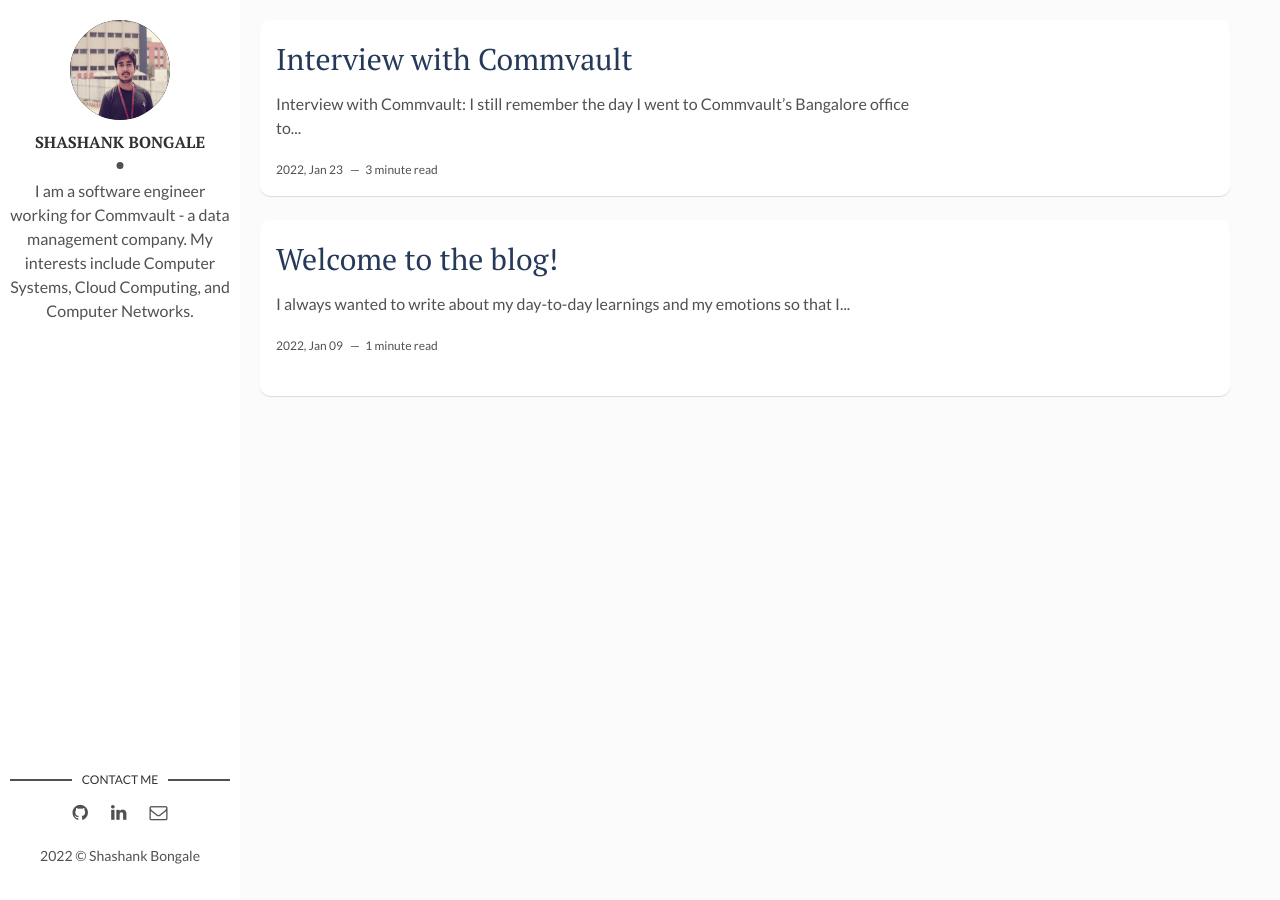
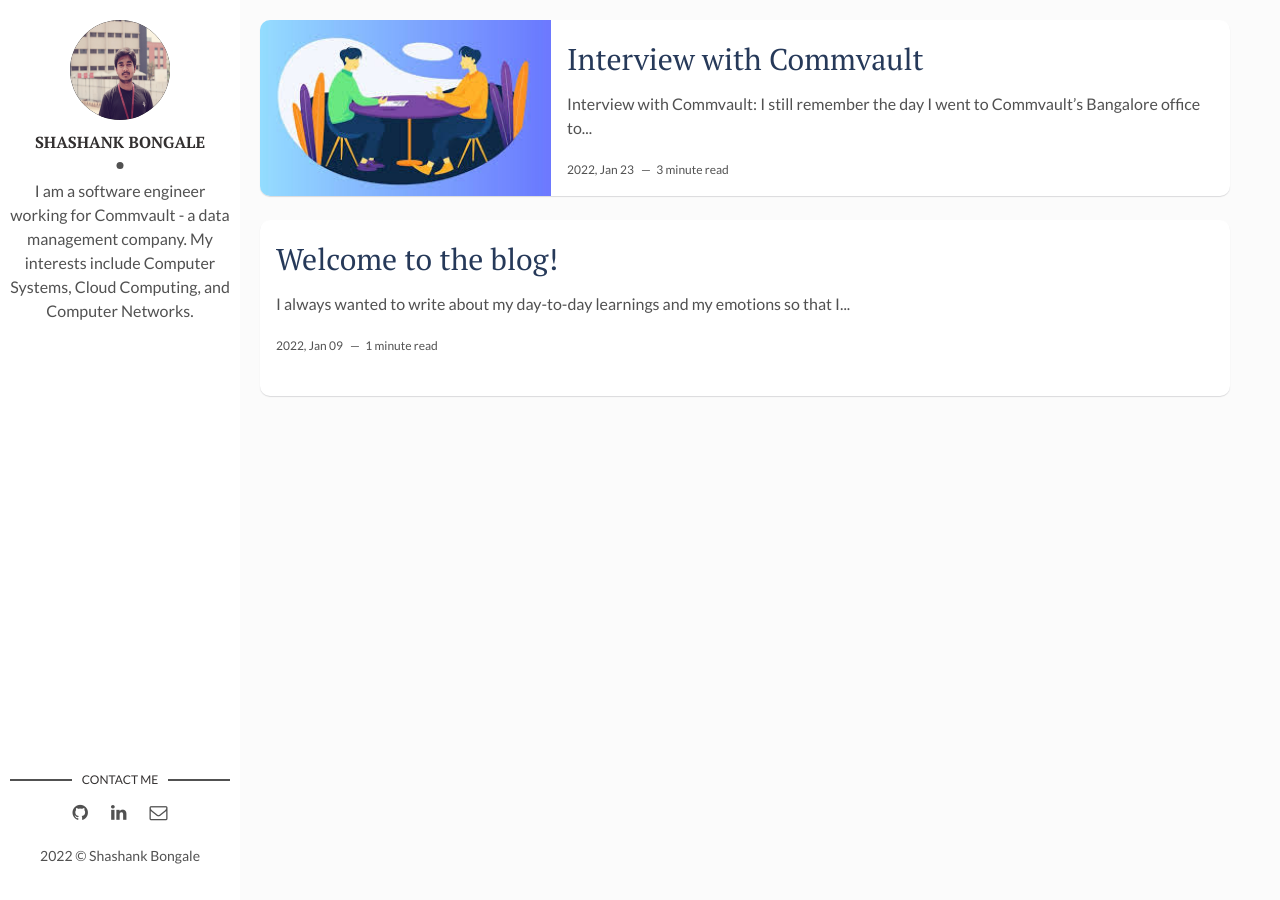
Before and after one commit to ShashankBongale/ShashankBongale.github.io, a Jekyll site: the page built from index.html, in a window 1280 px wide. Built offline with Jekyll 4.4.1, drawn with Linux system fonts in a browser that asks for light colours; the list of posts is cut into pages by our own code.

Commit message:
added image

```diff
--- a/_posts/2022-01-23-Interview-with-Commvault.markdown
+++ b/_posts/2022-01-23-Interview-with-Commvault.markdown
@@ -3,7 +3,7 @@ layout: post
 title: "Interview with Commvault"
 date: 2022-01-23 16:05:00 +0530
 description: My interview experience with Commvault. # Add post description (optional)
-img:  # Add image post (optional)
+img:  interview.jpeg # Add image post (optional)
 ---
 
 Interview with Commvault:
```
Also changed, not shown: assets/img/interview.jpeg (added).
